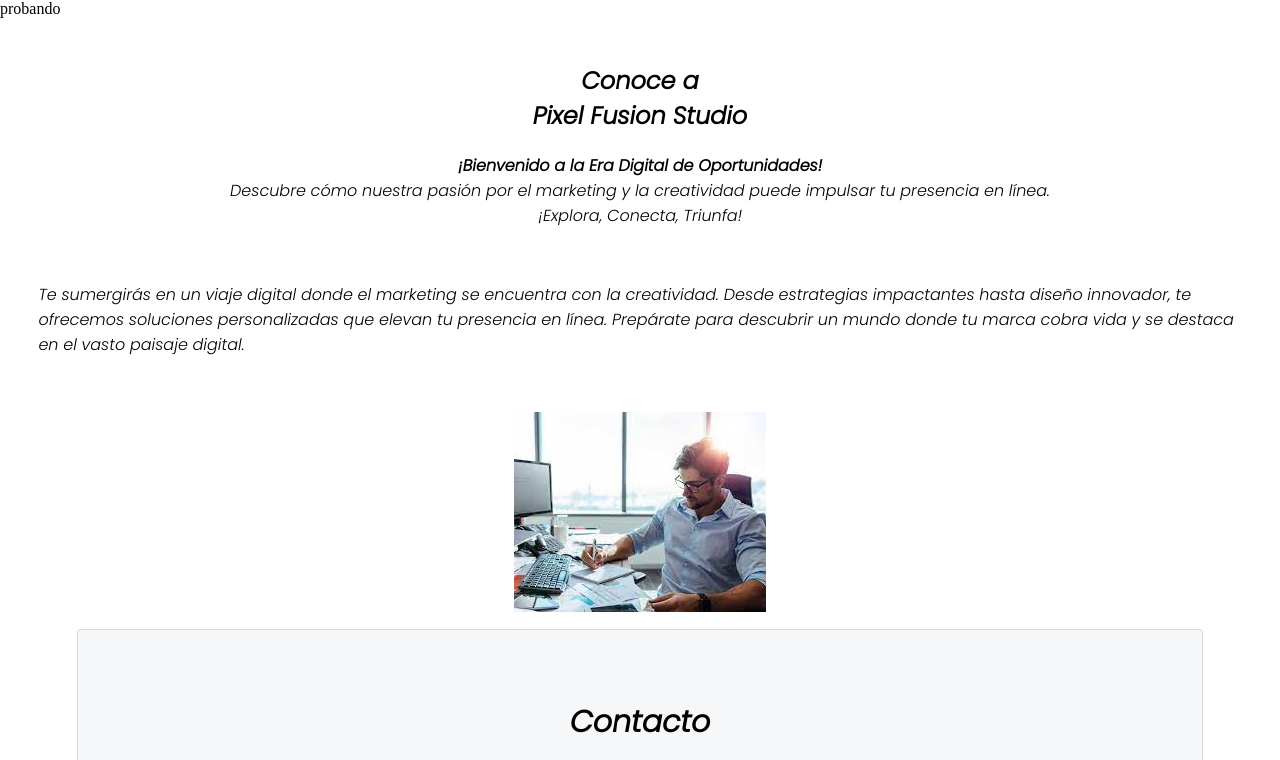
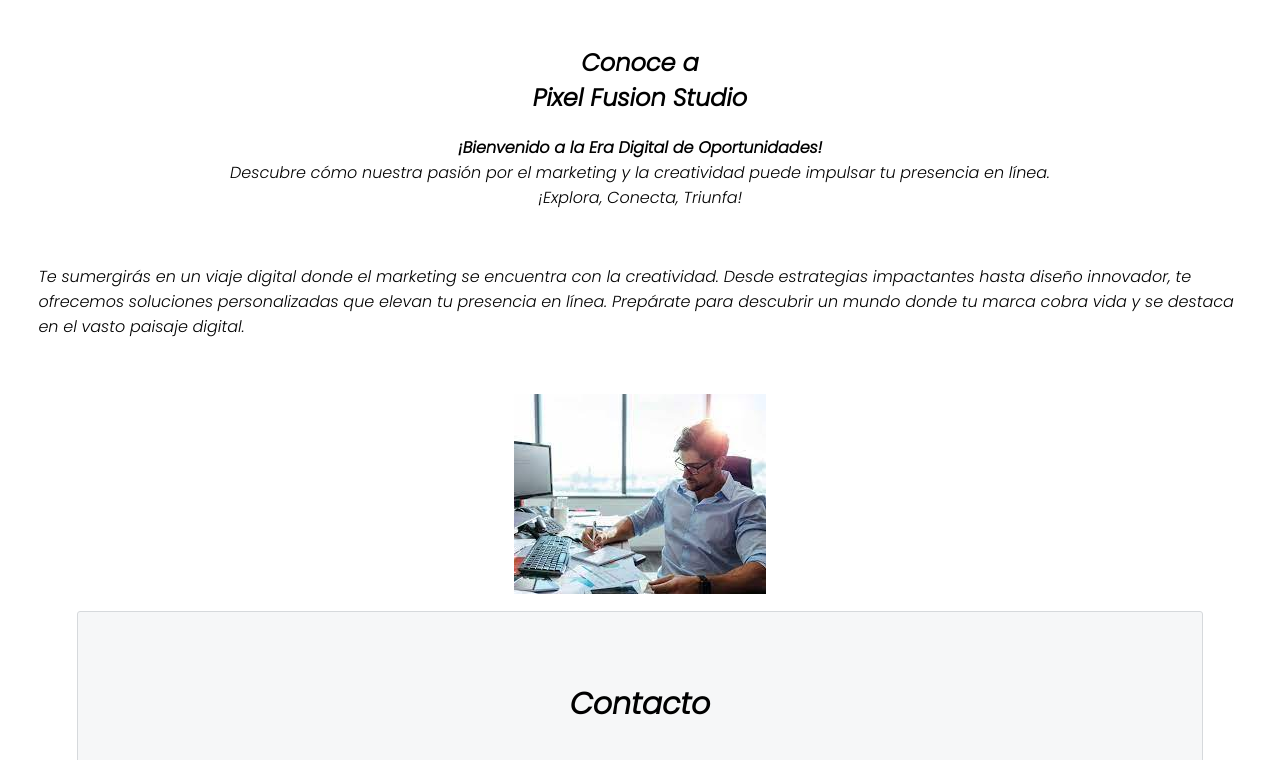
Before and after one commit to Andru3197/mi_primera_web, a plain HTML site: page index.html in a window 1280 px wide. Shown: the part 130-890 px from the top of the page. Drawn offline with Linux system fonts and the light colour scheme.

Commit message:
mi primera confirmación de actualización

```diff
--- a/index.html
+++ b/index.html
@@ -37,8 +37,6 @@
     </header>
 
     <main id="seccion">
-
-<div class="greeting">probando</div>
 
         <section class="inicio">
           <img src="">
--- a/style.css
+++ b/style.css
@@ -43,10 +43,6 @@ nav ul li a {
 
 h1 {
     text-align: center;
-}
-
-.greeting{
-  font-family: 'Times New Roman', Times, serif;
 }
 
 .parrafo1{
```
